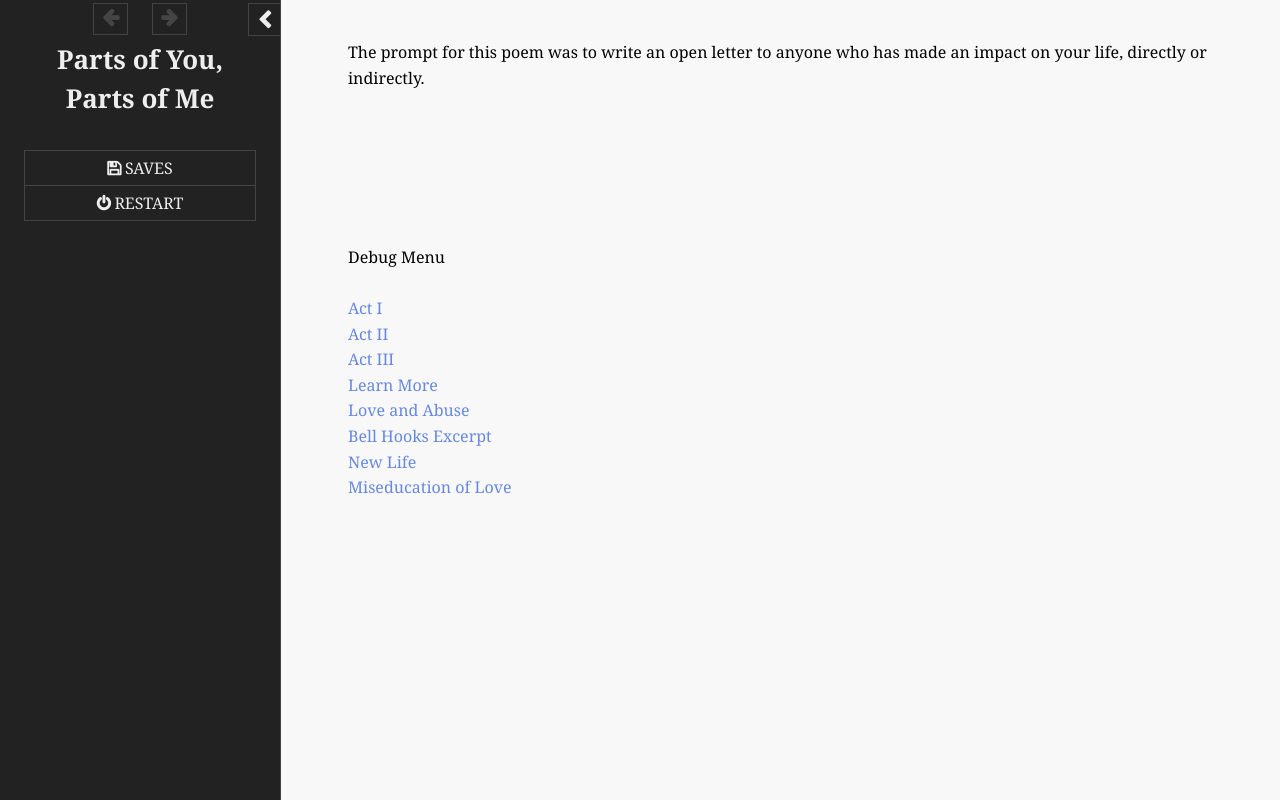
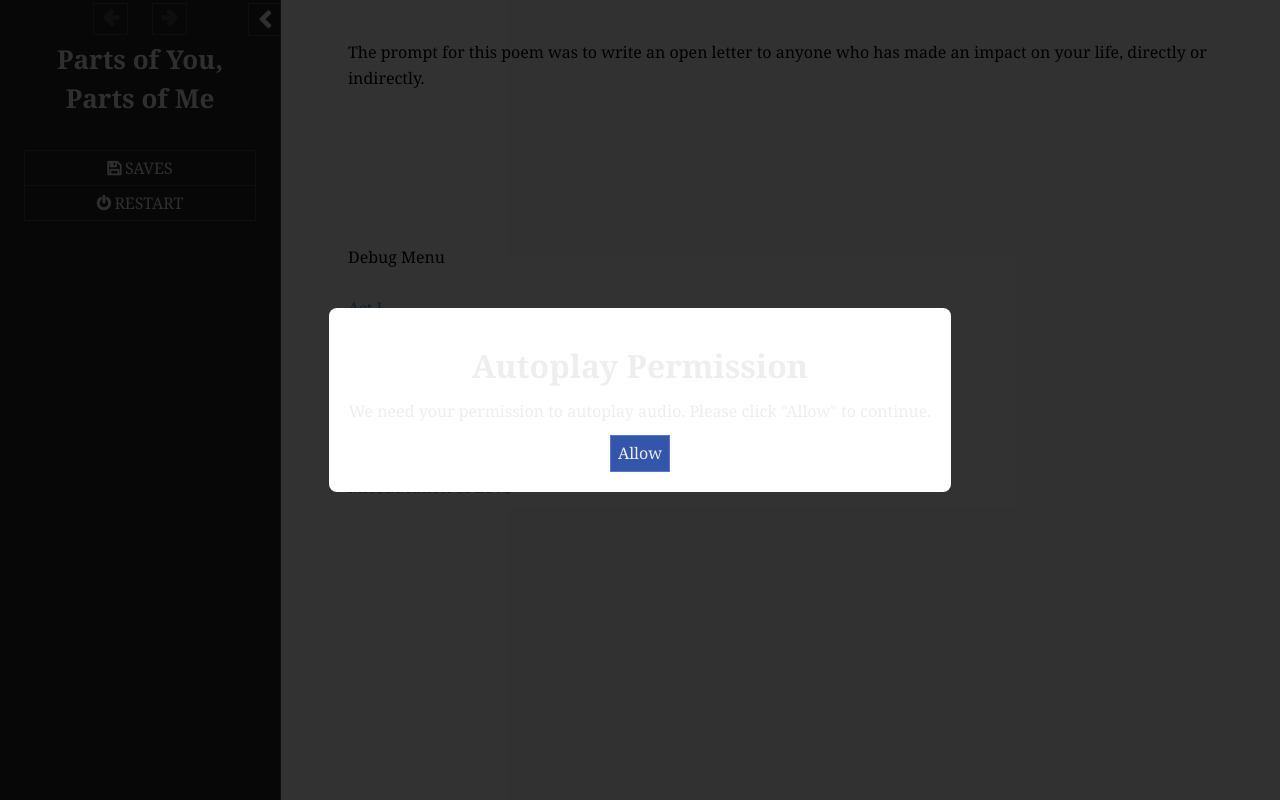
Before and after one commit to JebenaGSU/POYPOM, a plain HTML site: page index.html in a window 1280 px wide. Drawn offline with Linux system fonts and the light colour scheme.

Commit message:
Update index.html

```diff
--- a/index.html
+++ b/index.html
@@ -134,6 +134,26 @@ body {
     height: auto;
   }
   /* Additional layout adjustments, padding, and spacing here */
+}
+
+#autoplay-consent-overlay {
+  position: fixed;
+  width: 100%;
+  height: 100%;
+  background: rgba(0, 0, 0, 0.8);
+  top: 0;
+  left: 0;
+  z-index: 9999;
+  display: flex;
+  justify-content: center;
+  align-items: center;
+}
+
+#autoplay-consent-box {
+  background: white;
+  padding: 20px;
+  border-radius: 8px;
+  text-align: center;
 }</style><script role="script" id="twine-user-script" type="text/twine-javascript">// Your existing StoryScript section
 $(document).on(':passagerender', function(event) {
   var $passage = $(event.content);
@@ -202,7 +222,32 @@ $.fn.typewriter = function(speed) {
     }, speed);
   });
   return this;
-};</script><tw-passagedata pid="1" name="Act I" tags="" position="500,425" size="100,100">&lt;&lt;type 40ms&gt;&gt;&lt;span class=&quot;typing fit-text&quot;&gt;This is not a poem.&lt;/span&gt;&lt;&lt;/type&gt;&gt;
+};
+
+// Add this variable to keep track of autoplay consent
+let hasAutoplayConsent = false;
+
+// Add this function to handle the consent
+function handleAutoplayConsent() {
+  $("#autoplay-consent-overlay").remove();
+  hasAutoplayConsent = true;
+  // Now you can play audio safely
+}
+
+// Add this to your existing document ready function or create one
+$(document).on(':passagerender', function() {
+  if (!hasAutoplayConsent) {
+    $(document.body).append(`<div id="autoplay-consent-overlay">
+      <div id="autoplay-consent-box">
+        <h1>Autoplay Permission</h1>
+        <p>We need your permission to autoplay audio. Please click "Allow" to continue.</p>
+        <button id="autoplay-allow-btn">Allow</button>
+      </div>
+    </div>`);
+
+    $("#autoplay-allow-btn").click(handleAutoplayConsent);
+  }
+});</script><tw-passagedata pid="1" name="Act I" tags="" position="500,425" size="100,100">&lt;&lt;type 40ms&gt;&gt;&lt;span class=&quot;typing fit-text&quot;&gt;This is not a poem.&lt;/span&gt;&lt;&lt;/type&gt;&gt;
 &lt;&lt;timed 3s&gt;&gt;&lt;&lt;type 50ms&gt;&gt;&lt;span class=&quot;typing fit-text&quot;&gt;This is a letter without a subject, title or header.&lt;/span&gt;&lt;&lt;/type&gt;&gt;&lt;&lt;/timed&gt;&gt;
 
 &lt;&lt;timed 8s&gt;&gt;&lt;&lt;type 42ms&gt;&gt;[[Read about love and abuse.-&gt;Love and Abuse]]&lt;&lt;/type&gt;&gt;
```
